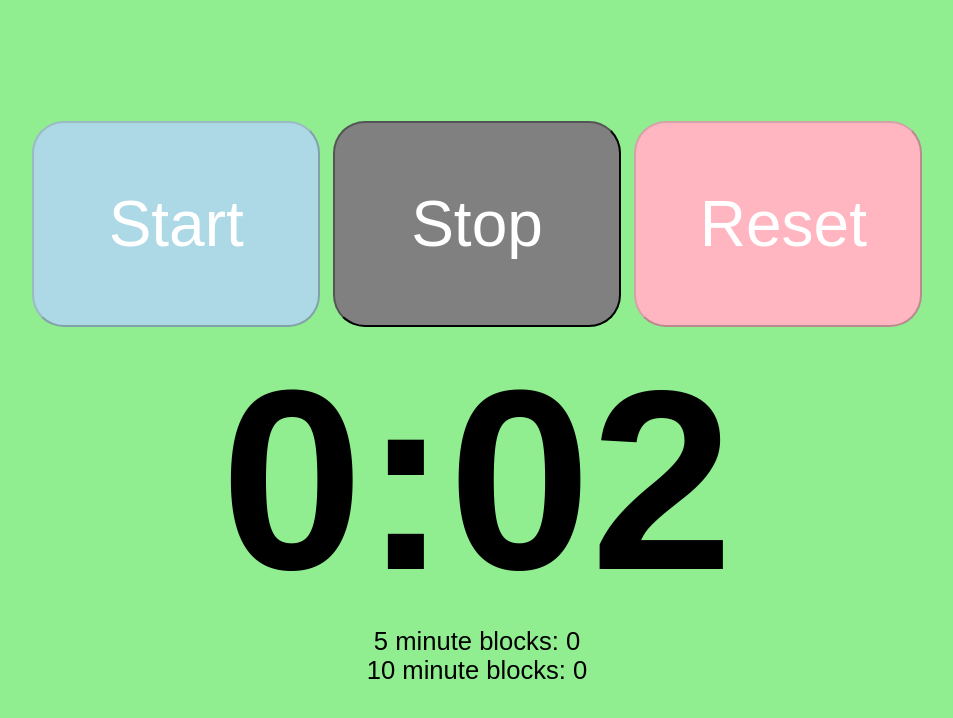
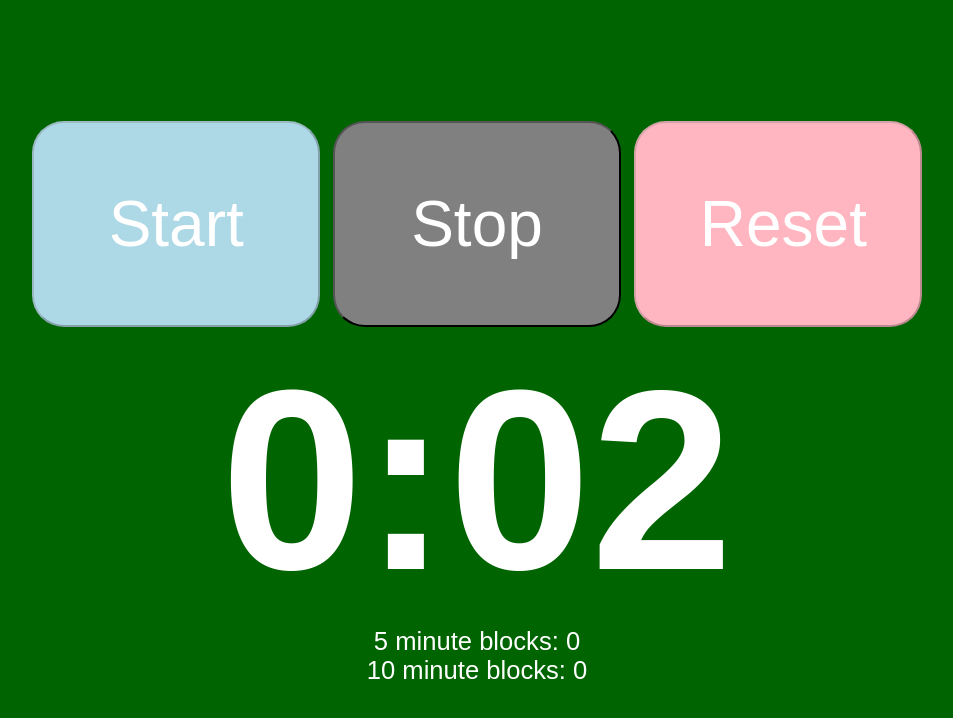
Before and after one commit to mahuntington/timer, a plain HTML site: page index.html in a window 1280 px wide. Both pictures are taken after a click on the button "Start". Shown: the whole page, without its empty margins (163-1116 px from the left). Drawn offline with Linux system fonts and the light colour scheme.

Commit message:
dark theme

```diff
--- a/app.css
+++ b/app.css
@@ -9,11 +9,13 @@ body {
     font-family: Arial;
     display: flex;
     justify-content: center;
+	background:black;
+	color: white;
     align-items: center;
 }
 
 body.running {
-    background: lightgreen;
+    background: darkgreen;
 }
 
 main {
```
